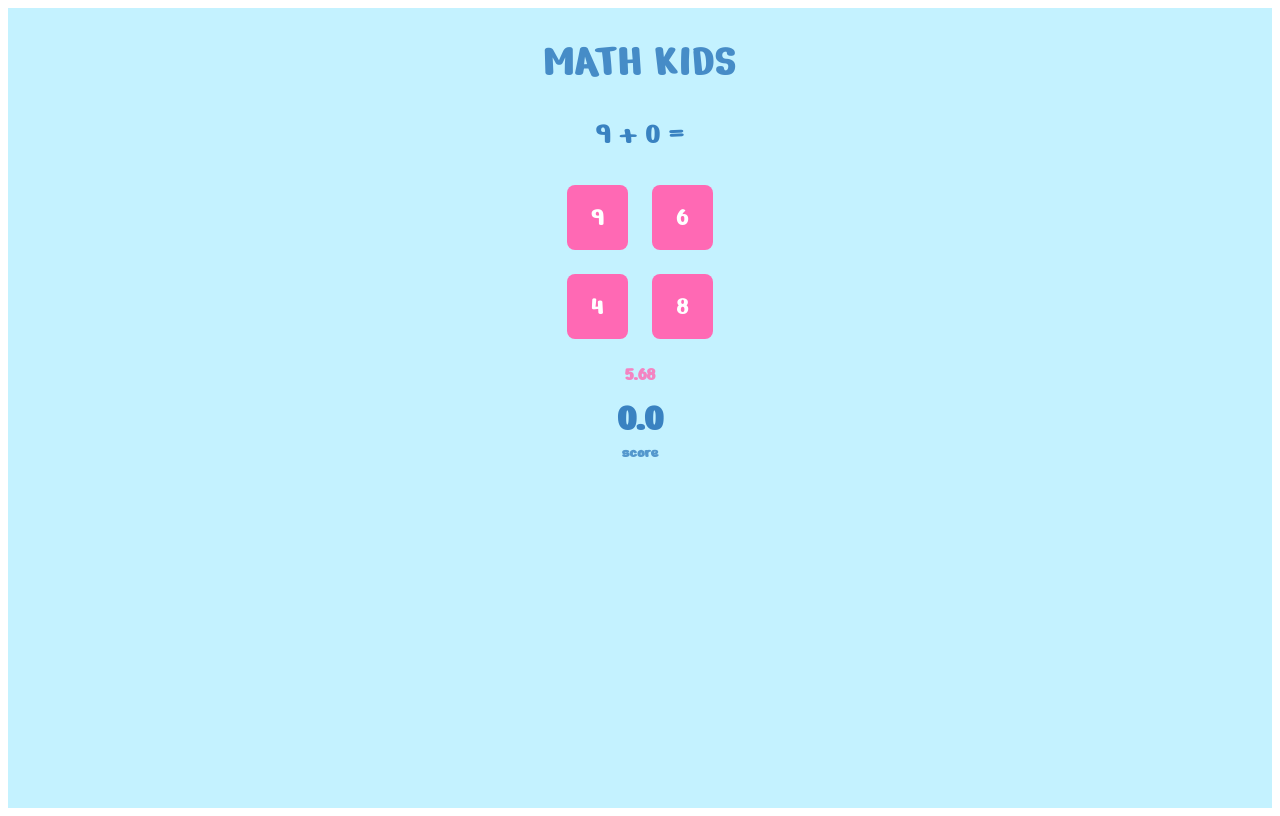
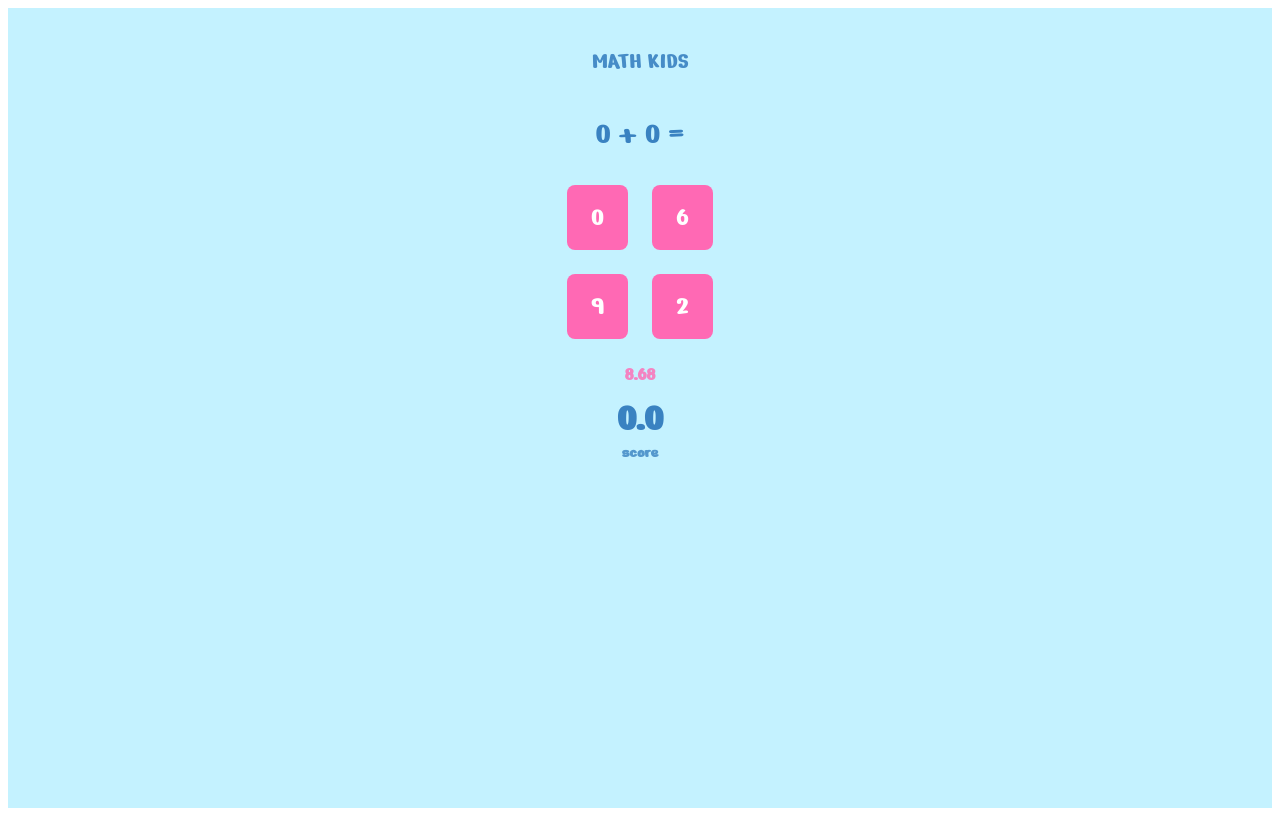
Before and after one commit to jejdacz/math-kids, a React (Create React App) app: page / in a window 1280 px wide. Both pictures are taken after a click on the button "START". Built offline with nearby package versions, Linux system fonts and the light colour scheme; the HTML template or start-up script is replaced by a standard one.

Commit message:
moved round state to round

```diff
--- a/package.json
+++ b/package.json
@@ -7,6 +7,7 @@
     "@testing-library/jest-dom": "^5.11.4",
     "@testing-library/react": "^11.1.0",
     "@testing-library/user-event": "^12.1.10",
+    "gsap": "^3.5.1",
     "react": "^17.0.1",
     "react-dom": "^17.0.1",
     "react-scripts": "4.0.1",
--- a/src/AppStates/Game.appState.jsx
+++ b/src/AppStates/Game.appState.jsx
@@ -1,86 +1,64 @@
-import React, { useState, useEffect, Fragment } from 'react';
+import React, { useState, useEffect, useRef } from 'react';
 import Problem from '../components/Problem/Problem.component';
 import Round from '../components/Round/Round.component';
 import Score from '../components/Score/Score.component';
+import { TweenLite } from 'gsap';
 
 import createProblem from '../createProblem';
-
-export const roundStates = Object.freeze({
-  init: 'init',
-  running: 'running',
-  over: 'over',
-  success: 'success',
-  fail: 'fail'
-});
 
 const Game = ({
   handleGameOver,
   problemOptions = { answersCount: 4 },
-  rounds = 5
+  rounds = 1
 }) => {
-  // make Component
-  // props: rounds = 5, grade = 3, changeAppState({score,rightansw})
-  // handle: handleOver, handleStart, handleRoundFinished, newRound
-  // state:  problemSpec, round, score, roundState
-
-  // handleSuccess + handleFail move to Round comp.
-
   const [score, setScore] = useState(0);
-  const [round, setRound] = useState(0);
-  const [roundState, setRoundState] = useState(roundStates.init);
+  const [round, setRound] = useState(1);
   const [problemSpec, setProblemSpec] = useState(createProblem(problemOptions));
 
-  const handleSuccess = scoreUnit => () => {
-    console.log('success');
+  const heading = useRef(null);
+
+  const onSuccess = scoreUnit => {
+    console.log('game - on success');
     setScore(score + scoreUnit);
-    handleRoundEnd();
   };
 
-  const handleFail = () => {
-    console.log('fail');
-    handleRoundEnd();
+  const onRoundOver = restart => {
+    console.log('game - on round over');
+    round + 1 > rounds
+      ? setTimeout(() => handleGameOver({ score }), 1000)
+      : roundRestart(restart);
   };
 
-  const handleRoundEnd = () => {
-    setRoundState(roundStates.over);
-    round + 1 > rounds ? handleGameOver({ score }) : handleOver();
-  };
-
-  const handleOver = () => {
-    //setProblemSpec();
-    setRoundState(roundStates.init);
-  };
-
-  const newRound = () => {
-    setRoundState(roundStates.running);
+  const roundRestart = restart => {
     console.log('preparing new round');
     setRound(round => round + 1);
     setProblemSpec(createProblem(problemOptions));
+    restart();
   };
 
   useEffect(() => {
-    if (roundState === roundStates.init) {
-      newRound();
-    }
-  }, [roundState]);
+    TweenLite.to(heading.current, 1.5, { transform: 'scale(0.5)' });
+  });
 
   return (
     <div className='app game'>
-      <h1 className='main-title'>MATH KIDS</h1>
+      <h1 ref={heading} className='main-title'>
+        MATH KIDS
+      </h1>
       <Round
-        roundState={roundState}
-        render={({ scoreUnit }) => (
-          <Fragment>
+        {...{ onSuccess, onRoundOver }}
+        render={({ scoreUnit, handleSuccess, handleFail }) => (
+          <>
             <Problem
               {...{
-                handleSuccess: handleSuccess(scoreUnit),
+                handleSuccess,
                 handleFail,
                 problemSpec
               }}
             />
             <h2 className='score-unit'>{scoreUnit.toFixed(2)}</h2>
             <Score score={score} />
-          </Fragment>
+          </>
         )}
       />
     </div>
--- a/src/components/Round/Round.component.jsx
+++ b/src/components/Round/Round.component.jsx
@@ -1,40 +1,96 @@
 import React, { useState, useEffect } from 'react';
-import { roundStates } from '../../AppStates/Game.appState';
+
+export const roundStates = Object.freeze({
+  init: 'init', // components hidden
+  loading: 'loading', // showing components
+  ready: 'ready', // components ready
+  running: 'running', // timer started
+  answerPicked: 'answerPicked', // answer picked, disable buttons
+  success: 'success', // animation of result
+  fail: 'fail', // animation of result
+  over: 'over' // round is over
+});
 
 const Round = ({
   initScoreUnit = 10,
   scoreReducer = 0.98,
-  roundState,
+  onSuccess,
+  onRoundOver,
   render
 }) => {
   const [scoreUnit, setScoreUnit] = useState(initScoreUnit);
+  const [timerActive, setTimerActive] = useState(false);
+  const [roundState, setRoundState] = useState(roundStates.init);
+
+  const handleSuccess = () => {
+    console.log('handle-success');
+    setRoundState(roundStates.answerPicked);
+    onSuccess(scoreUnit);
+    setTimeout(() => setRoundState(roundStates.success), 1000);
+  };
+
+  const handleFail = () => {
+    console.log('handle-fail');
+    setRoundState(roundStates.answerPicked);
+    setTimeout(() => setRoundState(roundStates.fail), 1000);
+  };
+
+  useEffect(() => {
+    if (roundState === roundStates.init) {
+      console.log('roundstate - init');
+      setScoreUnit(initScoreUnit);
+      setTimerActive(false);
+      setTimeout(() => setRoundState(roundStates.loading), 1000);
+    }
+
+    if (roundState === roundStates.loading) {
+      console.log('roundstate - loading');
+      setTimeout(() => setRoundState(roundStates.running), 1000);
+    }
+
+    if (roundState === roundStates.running) {
+      console.log('roundstate - running');
+      setTimerActive(true);
+    }
+
+    if (roundState === roundStates.answerPicked) {
+      console.log('roundstate - answer picked');
+      setTimerActive(false);
+    }
+
+    if (roundState === roundStates.fail) {
+      console.log('roundstate - fail');
+      setTimeout(() => setRoundState(roundStates.over), 1000);
+    }
+
+    if (roundState === roundStates.success) {
+      console.log('roundstate - success');
+      setTimeout(() => setRoundState(roundStates.over), 1000);
+    }
+
+    if (roundState === roundStates.over) {
+      console.log('roundstate - over');
+      onRoundOver(() => setRoundState(roundStates.init));
+    }
+  }, [roundState]);
 
   useEffect(() => {
     let timer;
 
-    if (roundState === roundStates.init) {
-      console.log('round - init');
-      setScoreUnit(initScoreUnit);
-    }
-
-    if (roundState === roundStates.running) {
-      console.log('round - running');
+    if (timerActive) {
+      console.log('timer - running');
       timer = setInterval(() => {
         setScoreUnit(scoreUnit => scoreUnit * scoreReducer);
       }, 100);
     }
 
-    if (roundState === roundStates.over) {
-      if (timer) clearInterval(timer);
-    }
-
     return () => {
-      console.log('round - cleanup');
+      console.log('timer - cleanup');
       if (timer) clearInterval(timer);
     };
-  }, [roundState]);
+  }, [timerActive]);
 
-  return render({ scoreUnit });
+  return render({ scoreUnit, handleSuccess, handleFail });
 };
 
 export default Round;
```
Also changed, not shown: src/components/Round/Round.component copy.jsx (added, +50 -0 lines), 2 other files (tests, documents, lock files or other folders).
